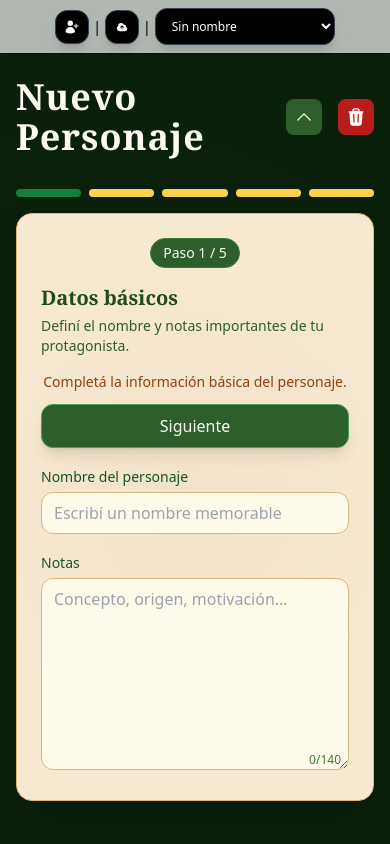
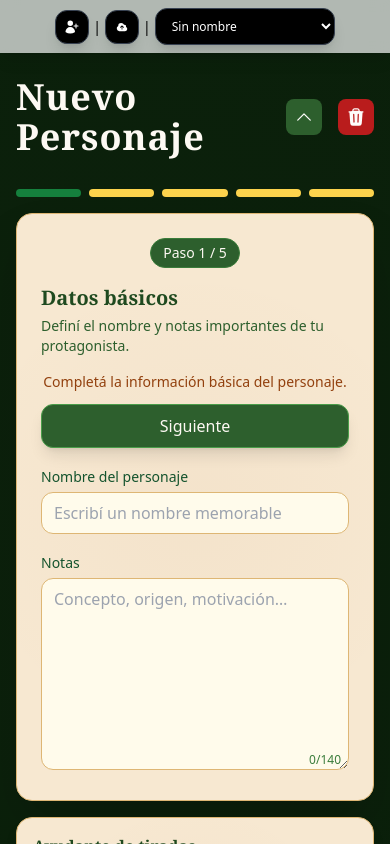
Before and after one commit to alterx/lenguaje-habitat-character-creator, a React (Vite) app: page / in a window 390 px wide. Both pictures are taken after a click on the button "¡Crear mi primer personaje!". Shown: the top 844 px of the page. Built offline with nearby package versions, Linux system fonts and the light colour scheme; the HTML template or start-up script is replaced by a standard one.

Commit message:
fix: mismatching gap on mobile

```diff
--- a/src/App.tsx
+++ b/src/App.tsx
@@ -321,7 +321,7 @@ export default function App() {
           isPreviewMode
             ? 'flex justify-center'
             : selectedChar
-            ? 'grid md:grid-cols-[1fr_320px] gap-6'
+            ? 'grid md:grid-cols-[1fr_320px] gap-4 md:gap-6'
             : ''
         }`}
       >
--- a/src/components/ui/BasicComponents.tsx
+++ b/src/components/ui/BasicComponents.tsx
@@ -16,7 +16,7 @@ export function Section({
   children: React.ReactNode;
 }) {
   return (
-    <section className="bg-parchment-300 bg-paper-texture backdrop-blur-sm rounded-2xl shadow-2xl border border-parchment-600 p-6 mb-6">
+    <section className="bg-parchment-300 bg-paper-texture backdrop-blur-sm rounded-2xl shadow-2xl border border-parchment-600 p-6">
       {!isPlaying && (
         <>
           <StepHeader step={step} total={5} />
```
